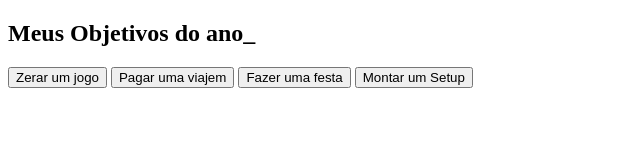
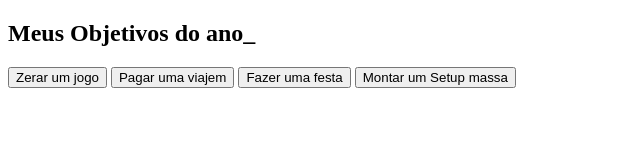
Before and after one commit to leo-follador/1-B-projetoDeVida, a plain HTML site: page index.html in a window 1280 px wide. Shown: the whole page, without its empty margins (0-640 px from the left). Drawn offline with Linux system fonts and the light colour scheme.

Commit message:
Nivelamento

```diff
--- a/index.html
+++ b/index.html
@@ -14,7 +14,7 @@
             <button>Zerar um jogo</button>
             <button>Pagar uma viajem</button>
             <button>Fazer uma festa</button>
-            <button>Montar um Setup</button>
+            <button>Montar um Setup massa</button>
         </div>
     </div>
 </section>
```
